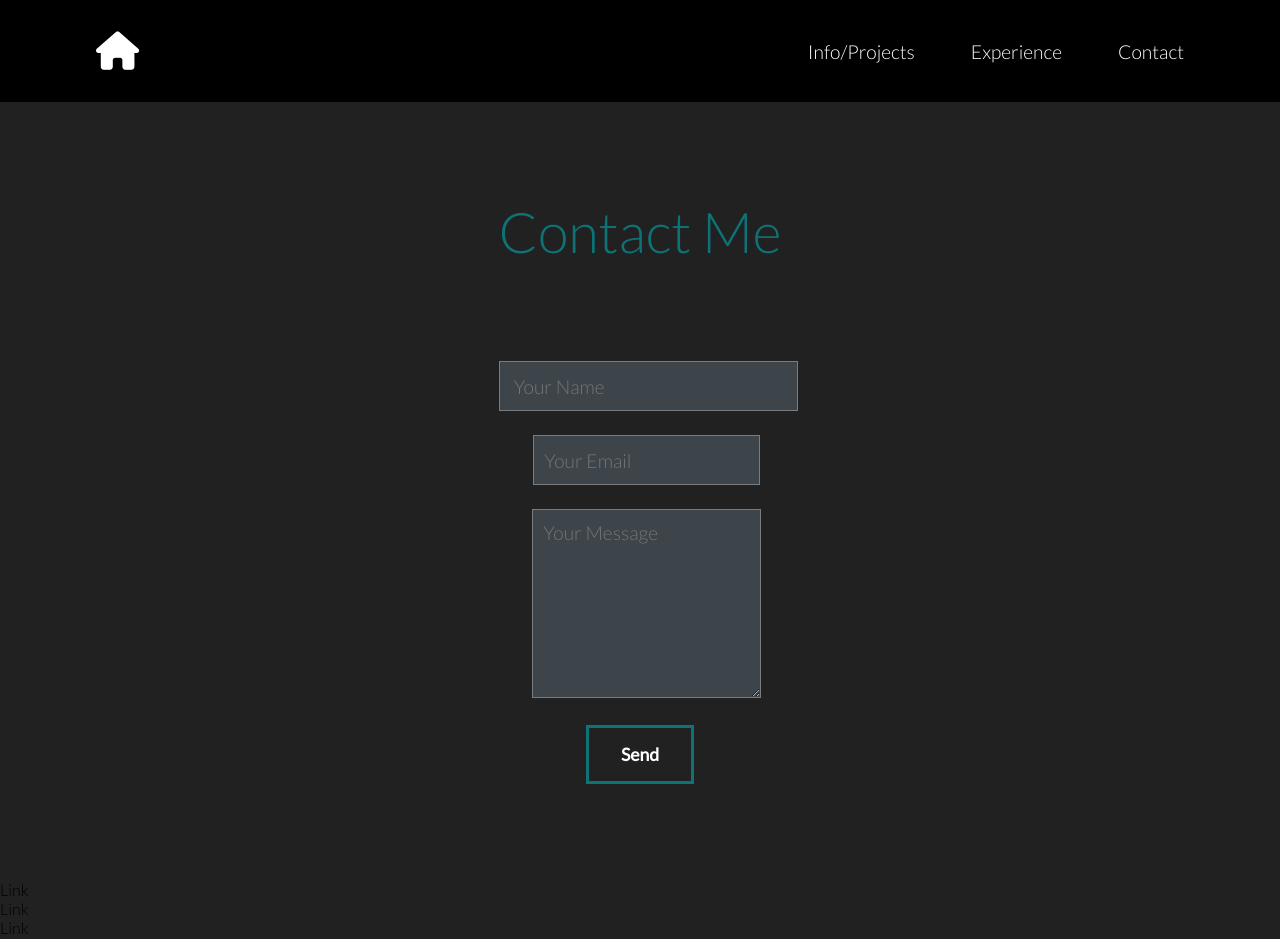
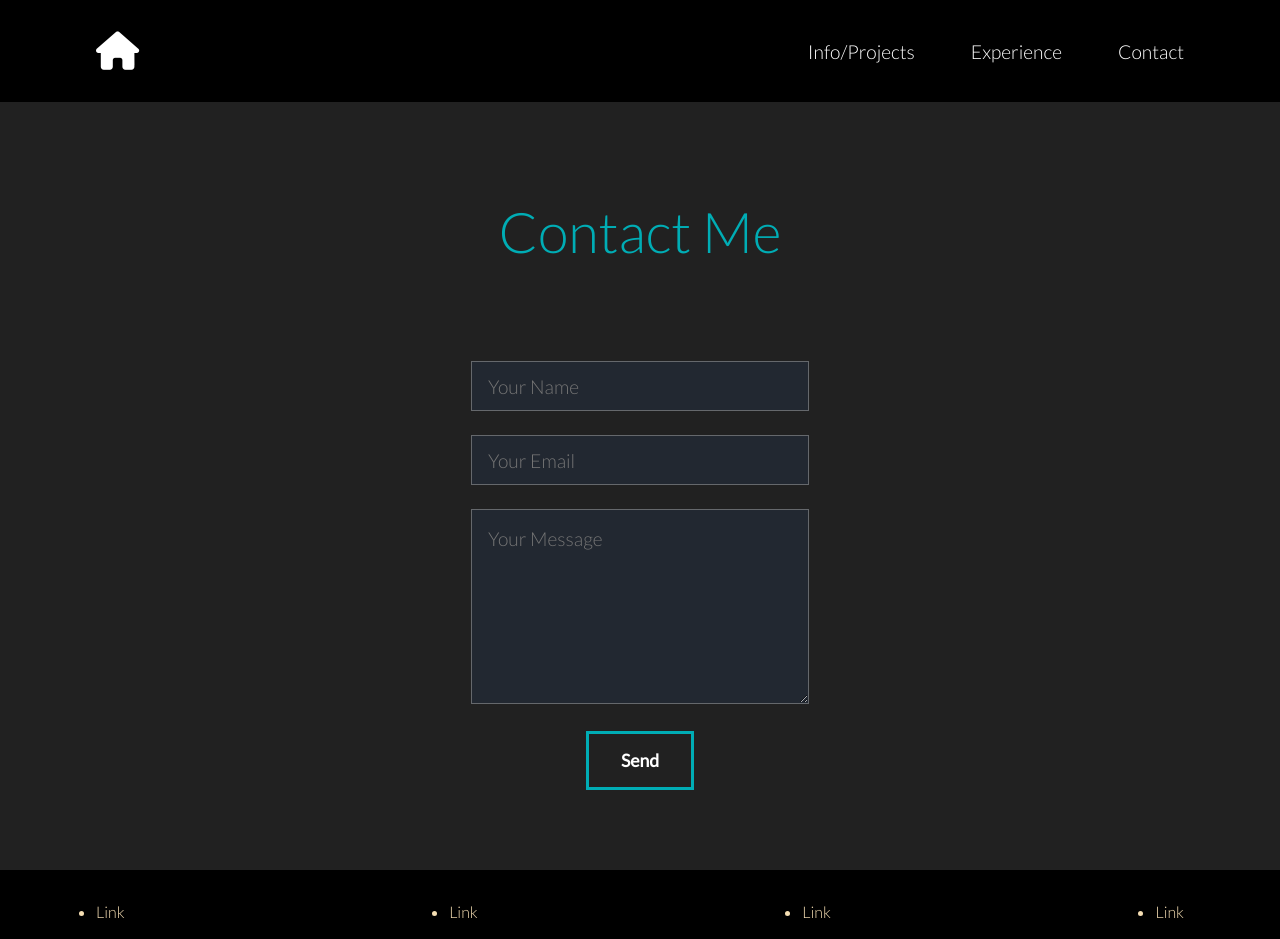
Before and after one commit to nimaester/psite, a React (Create React App) app: page /contact in a window 1280 px wide. Shown: the top 939 px of the page. Built offline with nearby package versions, Linux system fonts and the light colour scheme.

Commit message:
updated animations

```diff
--- a/src/App.js
+++ b/src/App.js
@@ -13,15 +13,15 @@ const App = () => {
 
   return (
     <Fragment>
+    <Nav />
       <AnimatePresence exitBeforeEnter>
-        <Nav />
         <Switch location={location} key={location.pathname}>
           <Route exact path='/' component={AboutMain} />
           <Route exact path='/experience' component={Skl_Edu} />
           <Route exact path='/contact' component={Contact} />
         </Switch>
-        <Footer />
       </AnimatePresence>
+      <Footer />
     </Fragment>
   );
 };
--- a/src/about/AboutMe.js
+++ b/src/about/AboutMe.js
@@ -1,7 +1,7 @@
 import React, { Fragment } from "react";
 import { motion, useAnimation } from "framer-motion";
 import { useInView } from "react-intersection-observer";
-import { slideUpAnimation } from "../animations/animation";
+import { slideUpAnimation, slideRightAnimation } from "../animations/animation";
 import fbLogo from "../img/fb.png";
 import linkLogo from "../img/linkin.png";
 import face from "../img/face.png";
@@ -22,7 +22,7 @@ const AboutMe = () => {
         animate={controls}
         className='about-me'
       >
-        <h2>About Me</h2>
+        <motion.h2 variants={slideRightAnimation}>About Me</motion.h2>
         <div className='cards'>
           <div className='bio'>
             <p>
--- a/src/animations/animation.js
+++ b/src/animations/animation.js
@@ -9,7 +9,6 @@ export const slideUpAnimation = {
     transition: {
       duration: 1,
       when: "beforeChildren",
-      staggerChildren: 1
     }
   },
   exit: {
@@ -32,12 +31,15 @@ export const slideLeftAnimation = {
     transition: {
       duration: 0.5,
       ease: "easeOut",
-      staggerChildren: 1
+      staggerChildren: 0.5
     }
   },
   exit: {
-    x: 2000,
     opacity: 0,
+    transition: {
+      duration: 1,
+      ease: "easeOut",
+    }
   }
 }
 
@@ -52,12 +54,15 @@ export const slideRightAnimation = {
     transition: {
       duration: 0.3,
       ease: "easeOut",
-      staggerChildren: 1
+      staggerChildren: 0.5
     }
   },
   exit: {
-    x: 2000,
     opacity: 0,
+    transition: {
+      duration: 1,
+      ease: "easeOut",
+    }
   }
 }
 
@@ -70,7 +75,13 @@ export const fadeAnimation = {
     transition: {
       duration: 0.5,
       ease: "easeOut",
-      when: "beforeChildren"
+    }
+  },
+  exit: {
+    opacity: 0,
+    transition: {
+      duration: 1,
+      ease: "easeOut",
     }
   }
 }
--- a/src/styles/_about.scss
+++ b/src/styles/_about.scss
@@ -33,12 +33,12 @@
     font-size: 1.1rem;
     cursor: pointer;
     padding: 1rem 2rem;
-    border: 3px solid #0d7377;
+    border: 3px solid #00adb5;
     background: transparent;
     color: white;
     transition: all 0.5s ease;
     &:hover{
-      background-color: #0d7377;
+      background-color: #00adb5;
 
     }
   }
--- a/src/styles/_contact.scss
+++ b/src/styles/_contact.scss
@@ -1,7 +1,8 @@
 .contact{
+  height: 72vh;
   h2 {
     font-size: 3.5rem;
-    color: #0d7377;
+    color: #00adb5;
     padding-bottom: 6rem;
   }
   padding: 6rem;
@@ -11,14 +12,15 @@
     align-items: center;
     color:white;
     text-align: center;
+    justify-content: center;
   }
   .input-name, .input-email {
-    width: 100%;
+    width: 25vw;
     height: 6vh;
-    background-color: #3D444A;
+    background-color: #222831;
     border: 1px solid rgba(253, 251, 245, 0.3);
     margin-bottom: 3vh;
-    padding-left: 5%;
+    padding-left: 1rem;
     font-size: 1.2rem;
     color: #FDFBF5;
     outline: none;
@@ -27,10 +29,11 @@
   .input-message {
     width: 100%;
     height: 22vh;
-    background-color: #3D444A;
+    width: 25vw;
+    background-color: #222831;
     border: 1px solid rgba(253, 251, 245, 0.3);
     margin-bottom: 3vh;
-    padding-left: 5%;
+    padding-left: 1rem;
     font-size: 1.2rem;
     color: #FDFBF5;
     outline: none;
@@ -42,12 +45,12 @@
     font-size: 1.1rem;
     cursor: pointer;
     padding: 1rem 2rem;
-    border: 3px solid #0d7377;
+    border: 3px solid #00adb5;
     background: transparent;
     color: white;
     transition: all 0.5s ease;
     &:hover{
-      background-color: #0d7377;
+      background-color: #00adb5;
     }
   }
 }
--- a/src/styles/_footer.scss
+++ b/src/styles/_footer.scss
@@ -1,9 +1,11 @@
-nav {
-  display: flex;
-  padding: 2rem 6rem 2rem 6rem;
-  background-color: black;
-  justify-content: space-between;
-  position: sticky;
-  top: 0;
-  z-index: 11;
+.footer {
+  ul {
+    display: flex;
+    padding: 2rem 6rem 2rem 6rem;
+    background-color: black;
+    justify-content: space-between;
+    color: wheat;
+  }
+  z-index: -1;
+
 }
--- a/src/styles/app.scss
+++ b/src/styles/app.scss
@@ -8,6 +8,7 @@
 
 body {
   background-color: #212121;
+  overflow-x: hidden;
 }
 
 .quotes {
@@ -18,6 +19,7 @@ body {
   margin-bottom: 2rem !important;
   font-size: 1rem !important;
 }
+
 .quotee {
   font-style: italic;
   color: gray !important;
```
